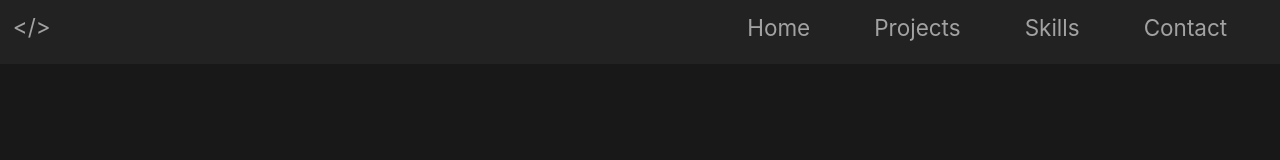
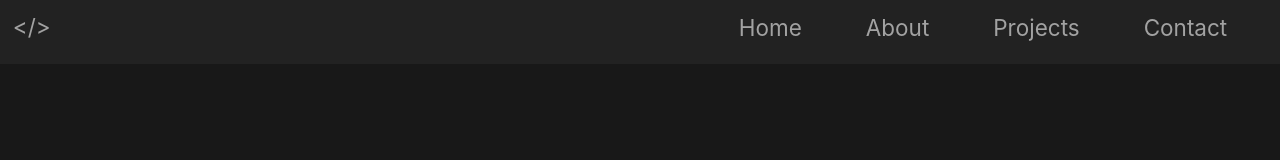
Before and after one commit to therazor113/Portfolio, a Vue app: page / in a window 1280 px wide. Shown: the top 160 px of the page. Built offline with nearby package versions, Linux system fonts and the light colour scheme.

Commit message:
Edit to button names

```diff
--- a/src/components/nav/NavBar.vue
+++ b/src/components/nav/NavBar.vue
@@ -9,11 +9,11 @@
       <ScrollLink href="#home">
         <h2>Home</h2>
       </ScrollLink>
+      <ScrollLink href="#about">
+        <h2>About</h2>
+      </ScrollLink>
       <ScrollLink href="#projects">
         <h2>Projects</h2>
-      </ScrollLink>
-      <ScrollLink href="#skills">
-        <h2>Skills</h2>
       </ScrollLink>
       <ScrollLink href="#contact">
         <h2>Contact</h2>
```
